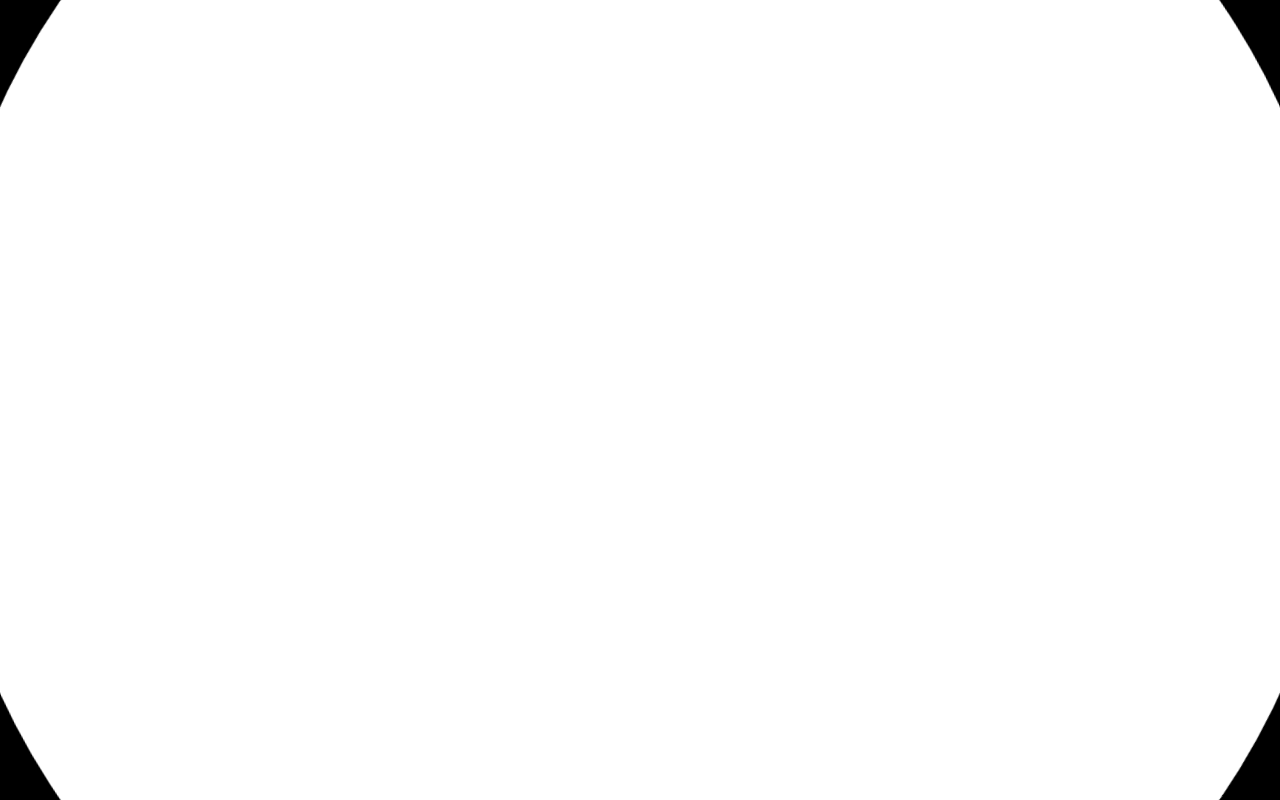
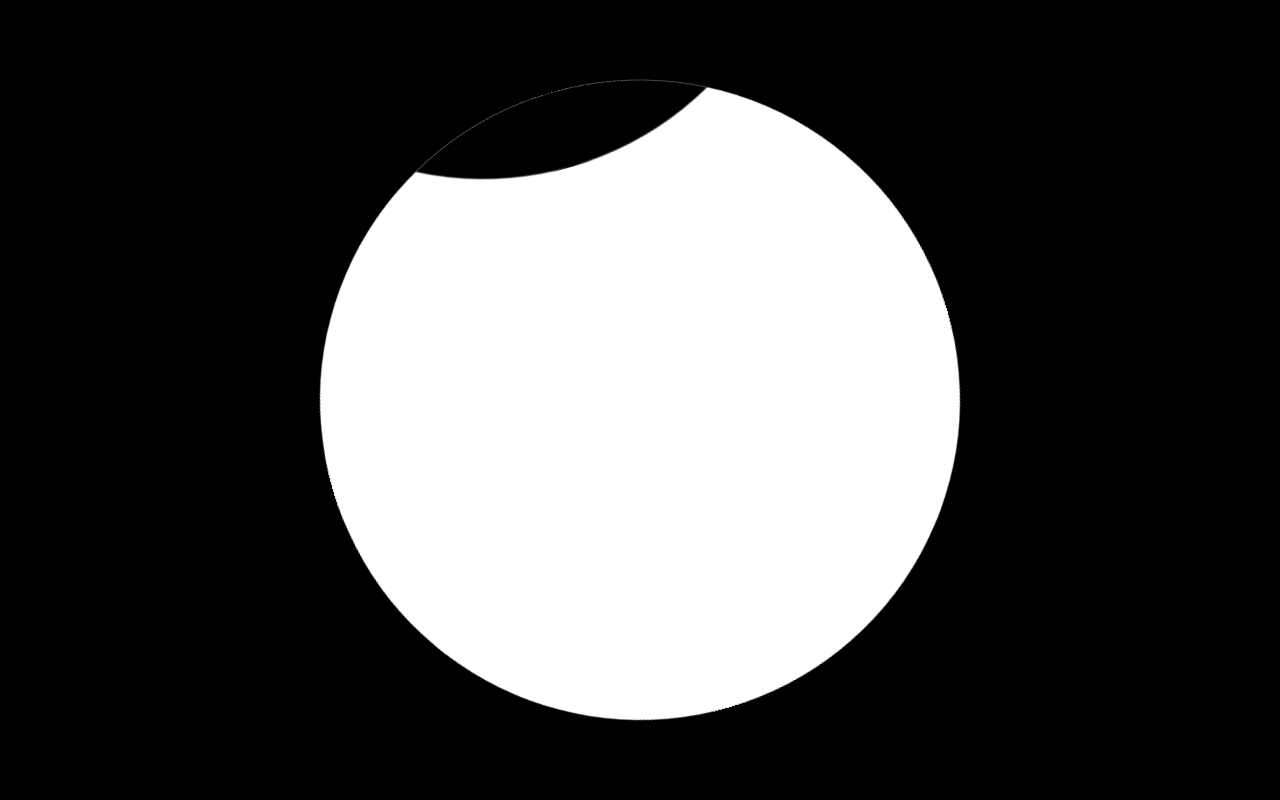
Before and after one commit to squeakycleanfreshie-cloud/remy.surf, a plain HTML site: page index.html in a window 1280 px wide. Both pictures are taken after a click on the element "~𖥔☾𖤓☽𖥔~". Drawn offline with Linux system fonts and the light colour scheme.

Commit message:
Resize moon element dimensions in index.html

```diff
--- a/index.html
+++ b/index.html
@@ -28,7 +28,7 @@
   #sky.on { opacity: 1; pointer-events: auto; }
   #moon {
     position: relative; flex: none;
-    width: 110vmax; height: 110vmax;
+    width: 80vmin; height: 80vmin;
     border-radius: 50%; overflow: hidden;
     background: #fff;
   }
```
